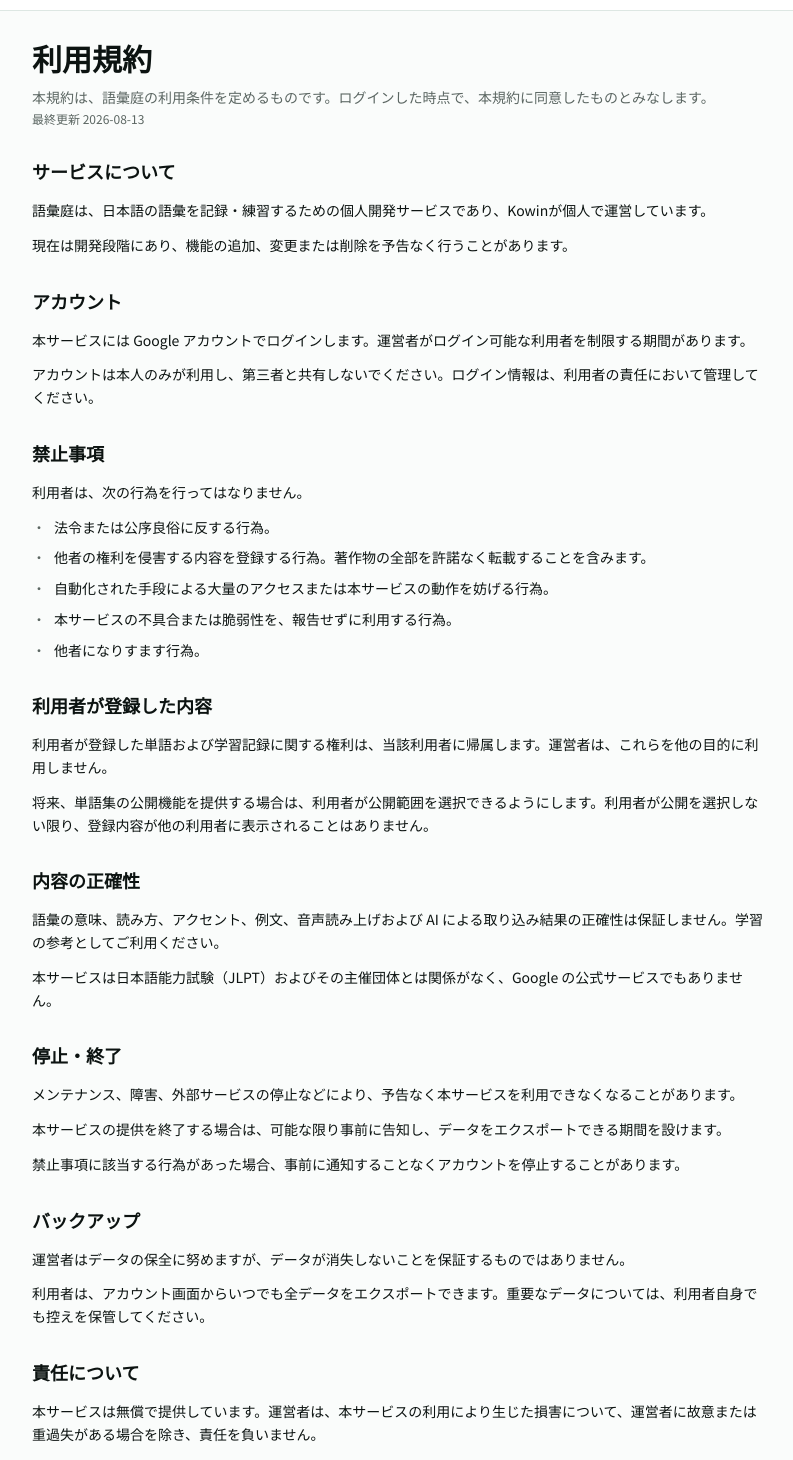
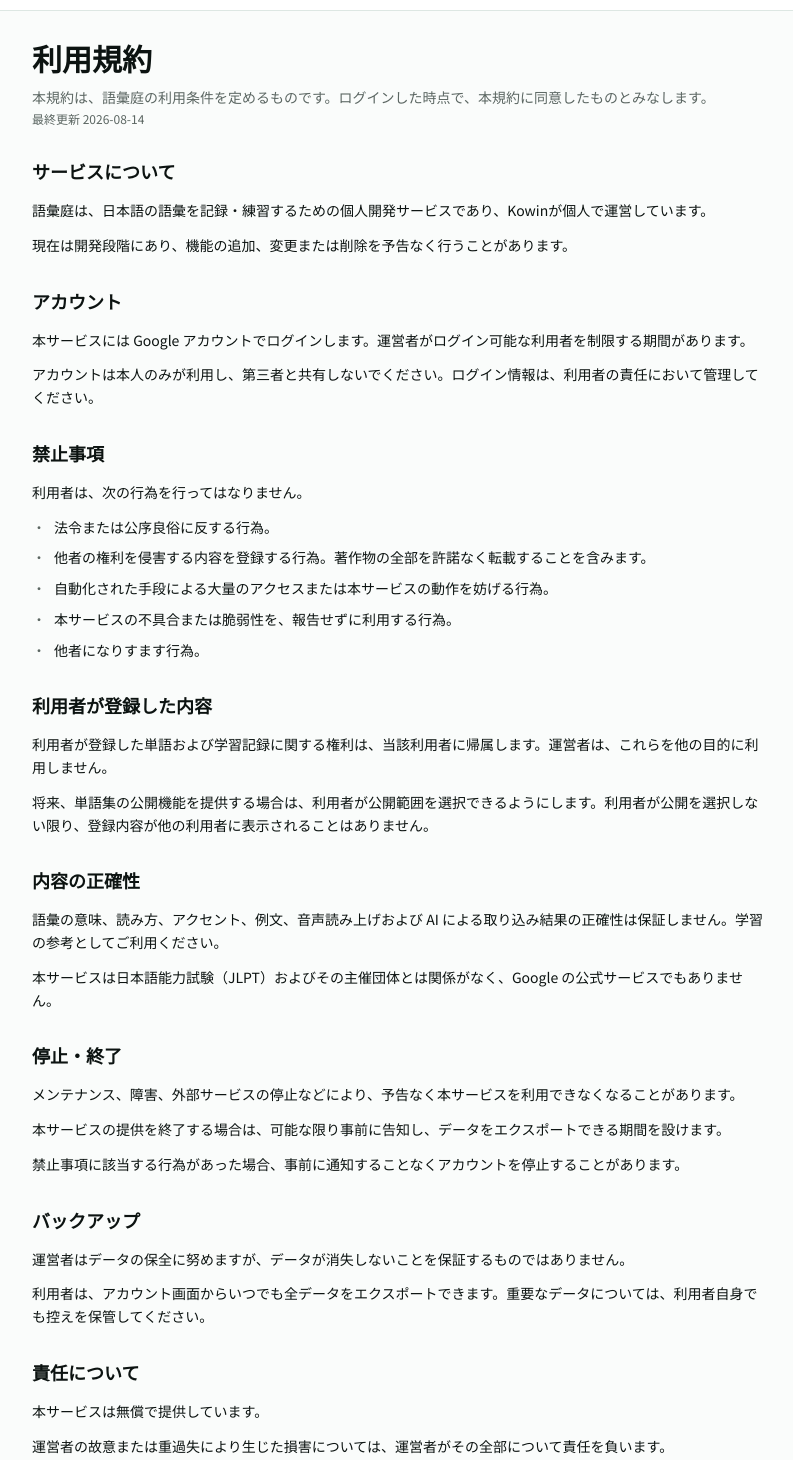
Before and after one commit to kowinauyeung/japanese-learning-notes, a React (Vite) app: page /terms in a window 1280 px wide. Shown: the part 50-1510 px from the top of the page, without its empty margins (240-1033 px from the left). Built offline with nearby package versions, Linux system fonts and the light colour scheme; no server answers; a web font is replaced by a local one.

Commit message:
docs(legal): bound the liability that was excluded, and name a way to reach the operator

```diff
--- a/src/content/privacy.ts
+++ b/src/content/privacy.ts
@@ -20,6 +20,7 @@ export const privacy: Doc = {
       body: [
         `語彙庭は、${site.operator}が個人で運営するサービスです。法人による運営ではありません。`,
         '本ポリシーに関するお問い合わせは、お問い合わせフォームよりご連絡ください。返信をご希望の場合は、フォーム内で返信先をご記入ください。',
+        '運営者の氏名および住所は、お問い合わせフォームからのご請求に応じて、遅滞なくお知らせします。',
       ],
       link: { label: FORM, href: site.feedbackFormUrl },
     },
--- a/src/content/terms.ts
+++ b/src/content/terms.ts
@@ -5,17 +5,31 @@ import { site } from './site';
  * A first draft, not legal advice.
  *
  * One thing here is a deliberate legal position rather than a wording choice:
- * **there is no blanket disclaimer.** Japanese consumer contract law does not
- * enforce a clause excluding all liability for intentional acts or gross
- * negligence, and a clause that is void takes the reader's trust with it. The
- * limitation below is bounded instead.
+ * **there is no blanket disclaimer.** A clause that is void takes the reader's
+ * trust with it, so the limitation below is bounded rather than total.
+ *
+ * **It was total until review caught it**, and the gap is worth recording
+ * because this comment did not describe the text underneath it. The clause
+ * excluded liability except for intent and gross negligence — which, read the
+ * other way round, excluded *everything* for ordinary negligence. 消費者契約法
+ * 8条1項1号 is about exactly that shape: a clause wholly excluding a business's
+ * liability, not only one excluding it for intent and gross negligence. The
+ * carve-out that made the comment feel true was for the wrong half.
+ *
+ * What is here now bounds ordinary negligence by the *kind* of damage rather
+ * than removing it: ordinary damages remain, consequential and special damages
+ * and lost profits do not. Deliberately no monetary cap — the service is free,
+ * so a cap at "the amount paid" is a total exclusion wearing a number.
+ *
+ * Still not reviewed by a lawyer. This is the structure being defensible, not
+ * the wording being final.
  */
 const FORM = 'お問い合わせフォームを開く';
 
 export const terms: Doc = {
   title: '利用規約',
   lead: '本規約は、語彙庭の利用条件を定めるものです。ログインした時点で、本規約に同意したものとみなします。',
-  updated: '2026-08-13',
+  updated: '2026-08-14',
   sections: [
     {
       heading: 'サービスについて',
@@ -74,8 +88,9 @@ export const terms: Doc = {
     {
       heading: '責任について',
       body: [
-        '本サービスは無償で提供しています。運営者は、本サービスの利用により生じた損害について、運営者に故意または重過失がある場合を除き、責任を負いません。',
-        '運営者の故意または重過失により生じた損害については、前記の免責にかかわらず責任を負います。',
+        '本サービスは無償で提供しています。',
+        '運営者の故意または重過失により生じた損害については、運営者がその全部について責任を負います。',
+        '運営者の軽過失により生じた損害については、通常生じうる損害の範囲に限り責任を負います。特別の事情によって生じた損害、逸失利益および間接損害については、責任を負いません。',
       ],
     },
     {
```
